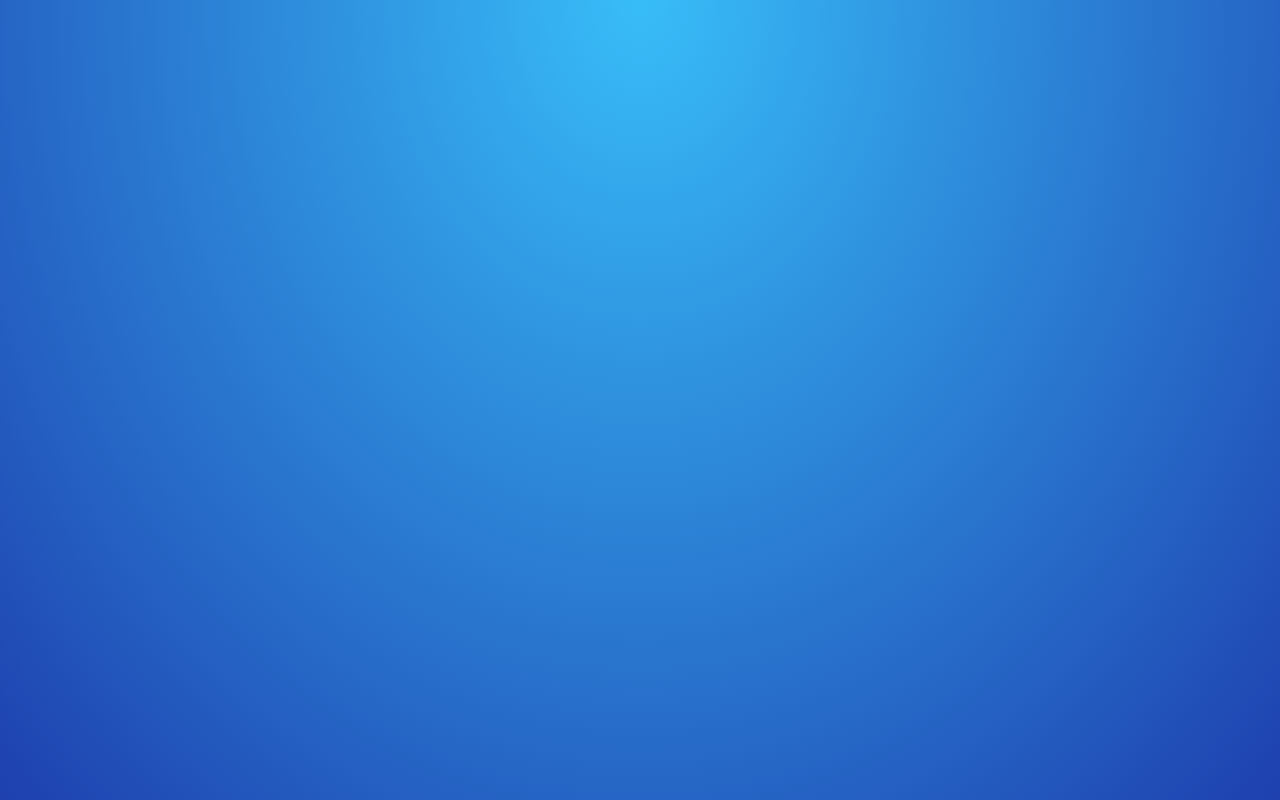
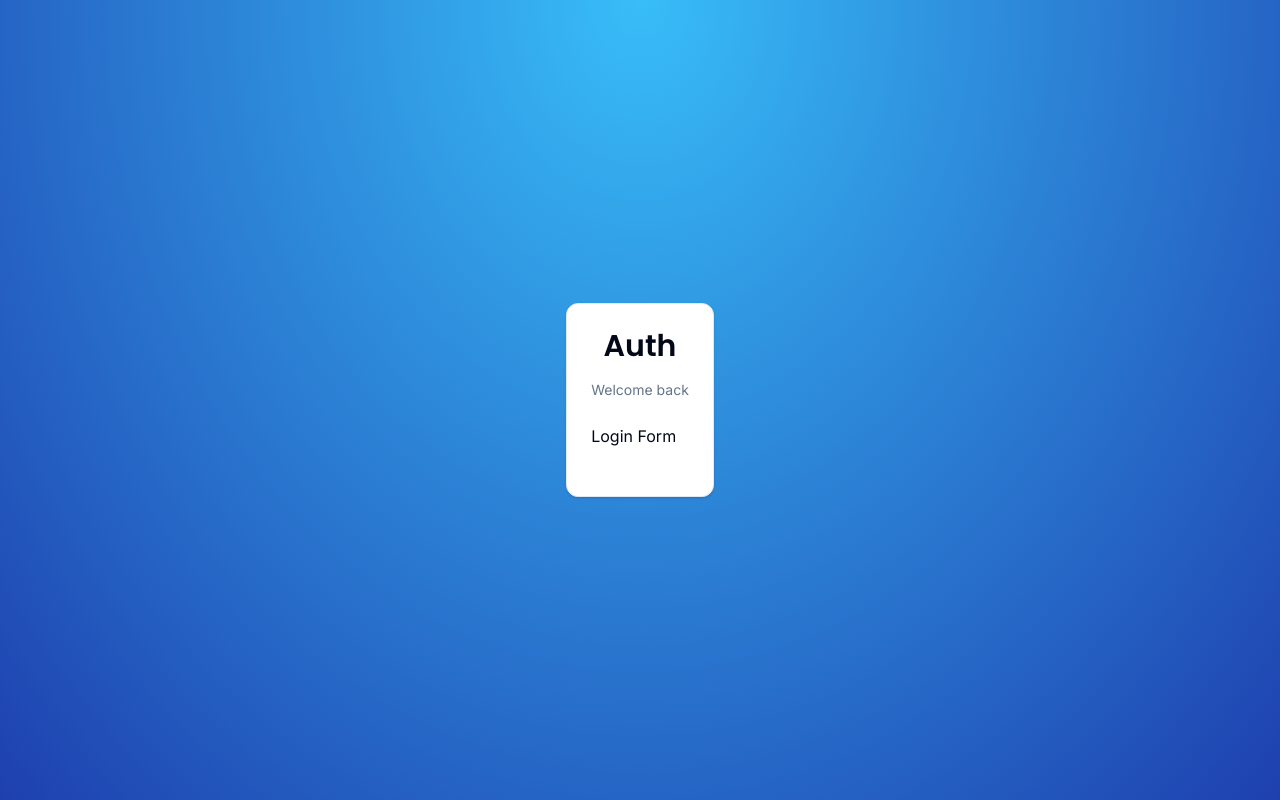
Before and after one commit to ddeveza/next-auth, a Next.js app: page /auth/login in a window 1280 px wide. Built offline with nearby package versions, Linux system fonts and the light colour scheme.

Commit message:
added react icons

```diff
--- a/components/auth/card-wrapper.tsx
+++ b/components/auth/card-wrapper.tsx
@@ -1,6 +1,8 @@
 "use client";
 
-import { Card, CardHeader } from "@/components/ui/card";
+import { Card, CardContent, CardFooter, CardHeader } from "@/components/ui/card";
+import { Header } from "./header";
+import { Social } from "./social";
 
 interface CardWrapperProps {
   children: React.ReactNode;
@@ -11,7 +13,17 @@ interface CardWrapperProps {
 }
 
 export const CardWrapper = ({ backButtonHref, backButtonLabel, children, headerLabel, showSocial }: CardWrapperProps) => {
-  <Card className="">
-    <CardHeader></CardHeader>
-  </Card>;
+  return (
+    <Card className="">
+      <CardHeader>
+        <Header label={headerLabel} />
+      </CardHeader>
+      <CardContent>{children}</CardContent>
+      {showSocial && (
+        <CardFooter>
+          <Social />
+        </CardFooter>
+      )}
+    </Card>
+  );
 };
--- a/components/auth/header.tsx
+++ b/components/auth/header.tsx
@@ -1,7 +1,19 @@
+import { cn } from "@/lib/utils";
 import { Poppins } from "next/font/google";
 
 const font = Poppins({
   subsets: ["latin"],
   weight: ["600"],
 });
-export const Header = () => {};
+
+interface HeaderProps {
+  label: string;
+}
+export const Header = ({ label }: HeaderProps) => {
+  return (
+    <div className="w-full flex flex-col gap-y-4 items-center justify-center">
+      <h1 className={cn("text-3xl font-semibold", font.className)}>Auth</h1>
+      <p className="text-muted-foreground text-sm">{label}</p>
+    </div>
+  );
+};
--- a/components/auth/login-form.tsx
+++ b/components/auth/login-form.tsx
@@ -3,12 +3,12 @@ import { CardWrapper } from "@/components/auth/card-wrapper";
 export const LoginForm = () => {
   return (
     <CardWrapper
+      backButtonHref="/auth/register"
+      backButtonLabel="Don't have an account?"
       headerLabel="Welcome back"
-      backButtonLabel="Don't have an account?"
-      backButtonHref="/auth/register"
       showSocial
     >
-      Login Form!
+      Login Form
     </CardWrapper>
   );
 };
--- /dev/null
+++ b/components/auth/social.tsx
@@ -0,0 +1,5 @@
+"use client";
+
+export const Social = () => {
+  return <div className="flex items-center w-full gap-x-2"></div>;
+};
--- a/package.json
+++ b/package.json
@@ -16,6 +16,7 @@
     "next": "14.2.3",
     "react": "^18",
     "react-dom": "^18",
+    "react-icons": "^5.2.0",
     "tailwind-merge": "^2.3.0",
     "tailwindcss-animate": "^1.0.7"
   },
```
Also changed, not shown: 1 other file (tests, documents, lock files or other folders).
